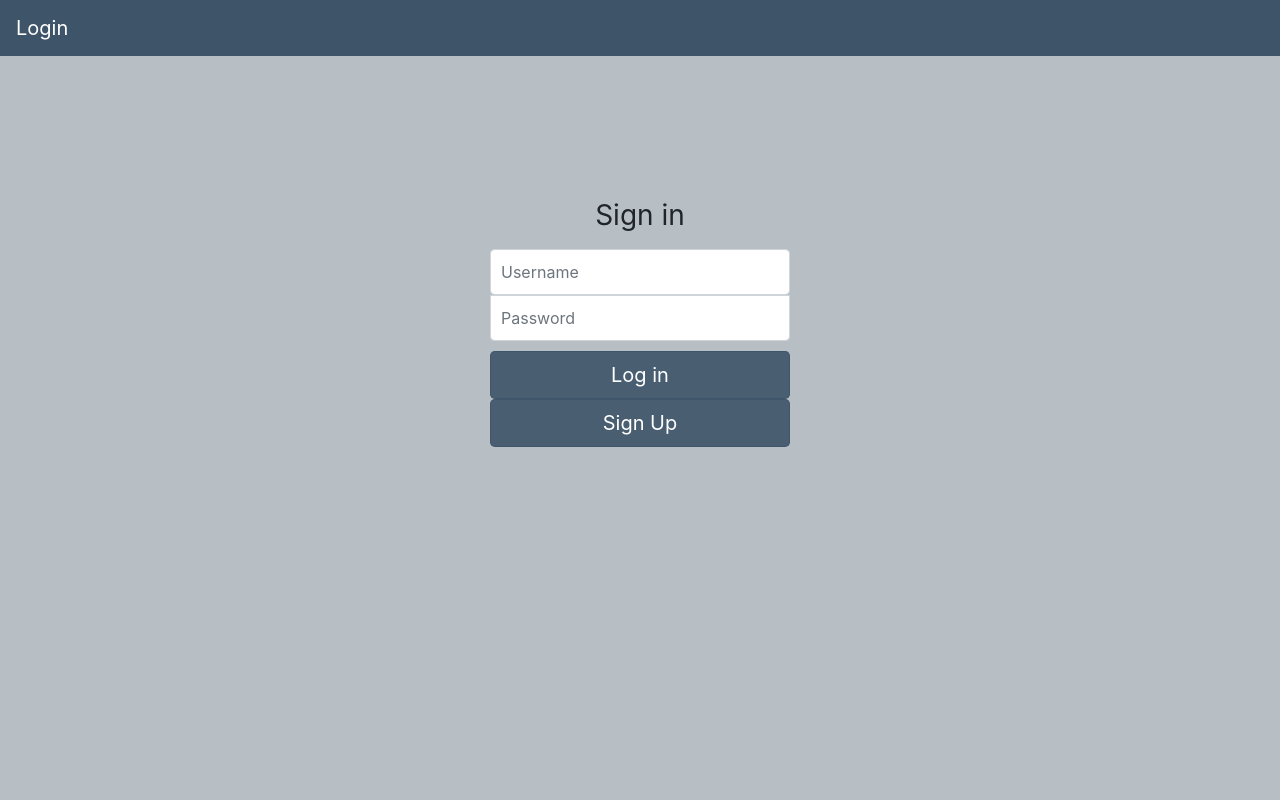
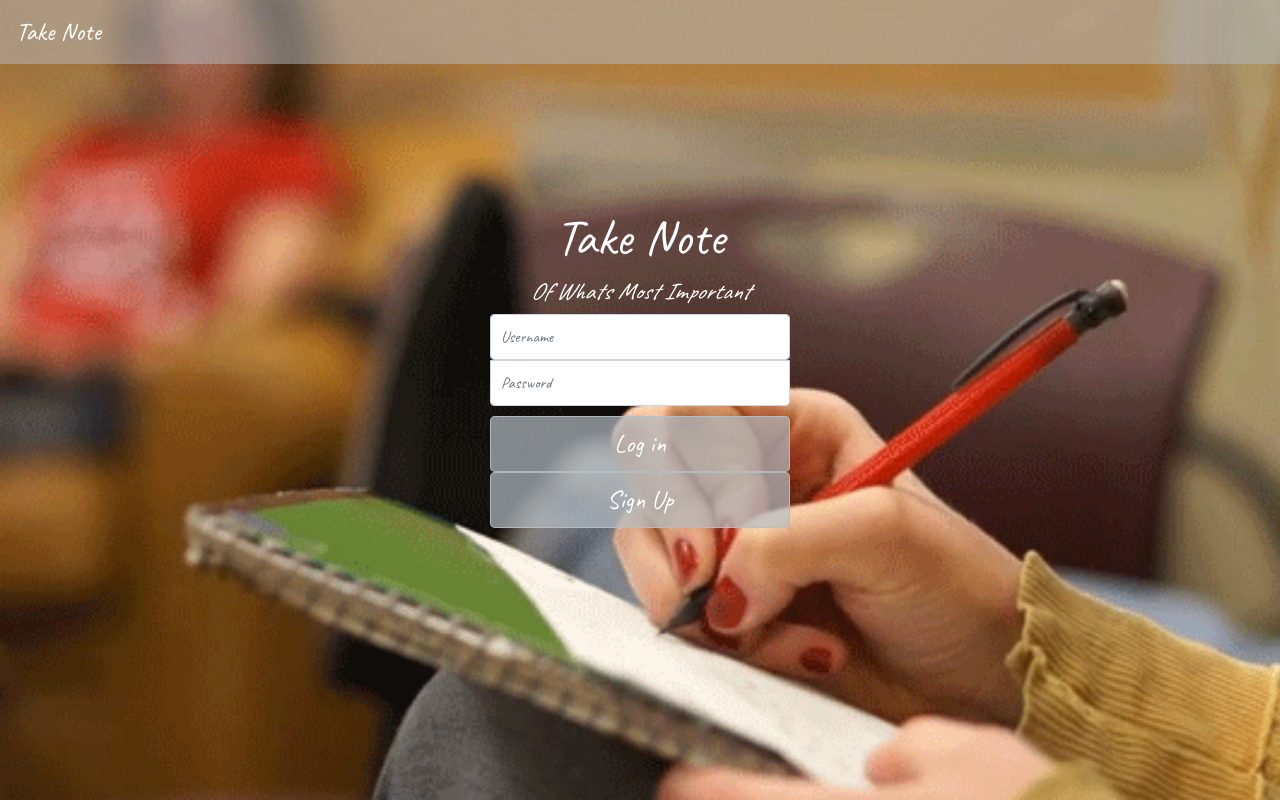
Before and after one commit to clueking1/take-note, a React (Create React App) app in the folder client/: page / in a window 1280 px wide. Built offline with nearby package versions, Linux system fonts and the light colour scheme.

Commit message:
inital stylings for login/sign up page

```diff
--- a/client/src/components/navBar.js
+++ b/client/src/components/navBar.js
@@ -3,7 +3,7 @@ import React from 'react'
 function Navbar () {
     return (
         <nav className="navbar navbar-expand-sm navbar-dark">
-            <a className="navbar-brand" href="/">Login</a>
+            <a className="navbar-brand" href="/">Take Note</a>
             <button className="navbar-toggler" type="button" data-toggle="collapse" data-target="#navbarsExample03" aria-controls="navbarsExample03" aria-expanded="false" aria-label="Toggle navigation">
             <span className="navbar-toggler-icon"></span>
             </button>
--- a/client/src/login.css
+++ b/client/src/login.css
@@ -1,7 +1,9 @@
+@import url('https://fonts.googleapis.com/css2?family=Caveat:wght@400;700&display=swap');
+
 html,
 body {
   height: 100%;
-  background-color: #b7bfc5
+  font-family: 'Caveat', cursive;
 }
 
 
@@ -42,19 +44,21 @@ body {
 }
 
 .btn {
-    background-color: #3e5569e8;
+    background-color: #b5bdc4b2;
+    border-color: #b5bdc4e8;
+    font-size: 1.6em;
+  }
+
+  .navbar {
+    background-color: #b5bdc47e;
     border-color: #3e5569e8;
 
   }
-
-  .navbar {
-    background-color: #3e5569;
-    border-color: #3e5569e8;
-
+  .navbar-brand {
+    font-size: 1.6em;
   }
-
   .btn:hover {
-    background-color: #3e55698a;
+    background-color: #6e7e8d8a;
     border-color: #3e55698a;
   }
 
@@ -65,3 +69,31 @@ body {
   #passwordCon-input {
     margin-bottom: 10px;
 }
+
+@media only screen and (max-width: 1200px) {
+  .form-signin {
+
+    margin-top: 12%;
+  }
+}
+
+@media only screen and (max-width: 900px) {
+  .form-signin {
+
+    margin-top: 14%;
+  }
+}
+
+@media only screen and (max-width: 750px) {
+  .form-signin {
+
+    margin-top: 20%;
+  }
+}
+
+@media only screen and (max-width: 480px) {
+  .form-signin {
+
+    margin-top: 24%;
+  }
+}
--- /dev/null
+++ b/client/src/pages/home.css
@@ -0,0 +1,22 @@
+@import url('https://fonts.googleapis.com/css2?family=Caveat:wght@400;700&display=swap');
+
+body {
+    background-image:url('../imgs/tenor.gif');
+    background-repeat:no-repeat;
+    -webkit-background-size: cover;
+    -moz-background-size: cover;
+    -o-background-size: cover;
+    background-size: cover;
+
+}
+
+.headerName {
+    color: #ffffff;
+    font-family: 'Caveat', cursive;
+    font-size: 3.2em;
+}
+
+.subName {
+    color: #ffffff;
+    font-family: 'Caveat', cursive;
+}
--- a/client/src/pages/home.js
+++ b/client/src/pages/home.js
@@ -2,7 +2,7 @@ import React, { useRef } from 'react'
 import Navbar from '../components/navBar'
 import API from '../utils/API'
 import LogBut from '../components/logBut'
-
+import './home.css'
 
 function Home() {
 
@@ -29,9 +29,11 @@ function Home() {
      <div>
         <Navbar />
     </div>
+
         <div>
             <form className="loginForm form-signin" onSubmit={handleSubmit}>
-            <h1 className="h3 mb-3 font-weight-normal">Sign in</h1>
+            <h1 className="headerName">Take Note</h1>
+            <h4><i className="subName">Of Whats Most Important</i></h4>
                 <input
                 className="form-control"
                 type="text"
```
Also changed, not shown: client/src/imgs/tenor.gif (added).
